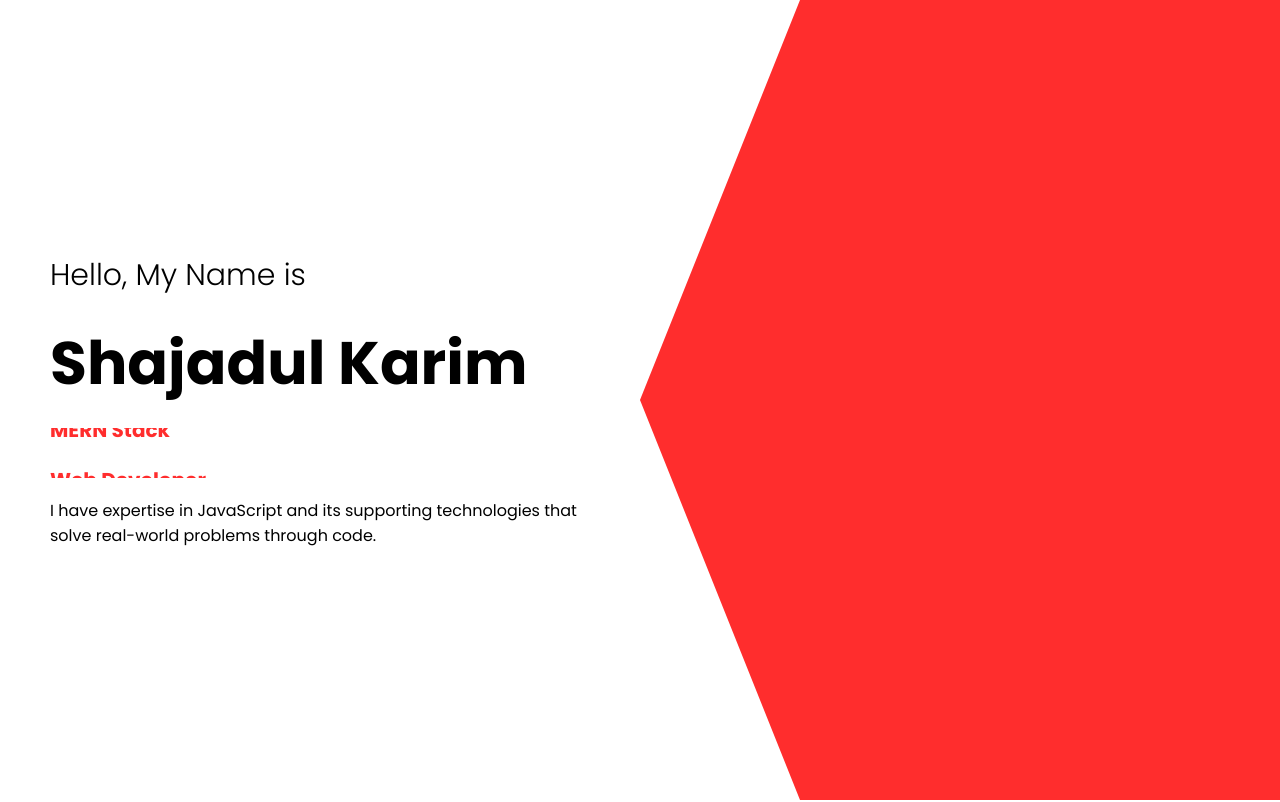
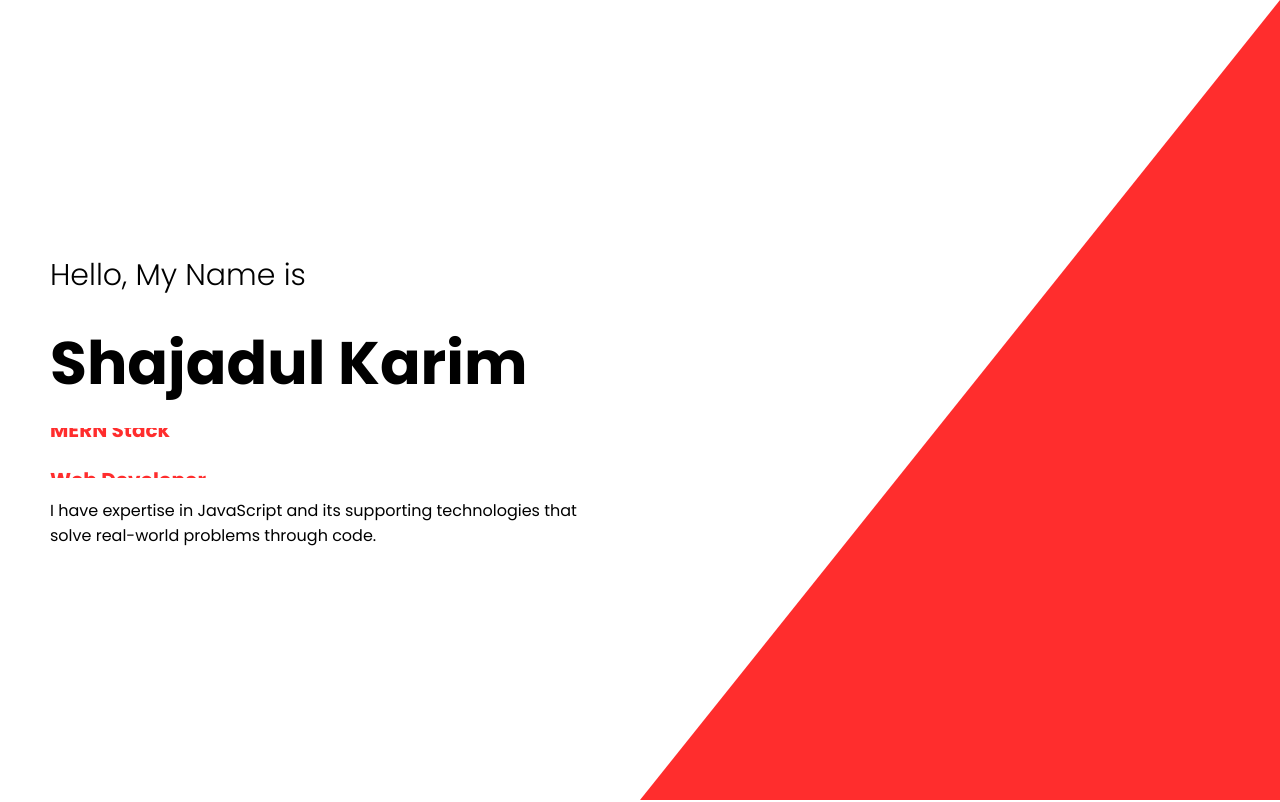
Before and after one commit to ShajadulGH/portfolio, a React (Create React App) app: page / in a window 1280 px wide. Shown: the top 802 px of the page. Built offline with nearby package versions, Linux system fonts and the light colour scheme.

Commit message:
Fix: Fix design

```diff
--- a/src/Introduction/Intro.module.css
+++ b/src/Introduction/Intro.module.css
@@ -12,7 +12,9 @@
   flex: 1;
 }
 .intro_image_bg {
-  clip-path: polygon(100% 0%, 100% 49%, 100% 100%, 25% 100%, 0% 50%, 25% 0%);
+  clip-path: polygon(50% 50%, 100% 0%, 100% 100%, 0 100%);
+  /* clip-path: polygon(71% 66%, 100% 0%, 100% 100%, 0% 100%); */
+  /* clip-path: polygon(100% 0%, 100% 49%, 100% 100%, 25% 100%, 0% 50%, 25% 0%); */
   background-color: rgb(255, 45, 45);
   width: 100%;
   height: 100%;
```
